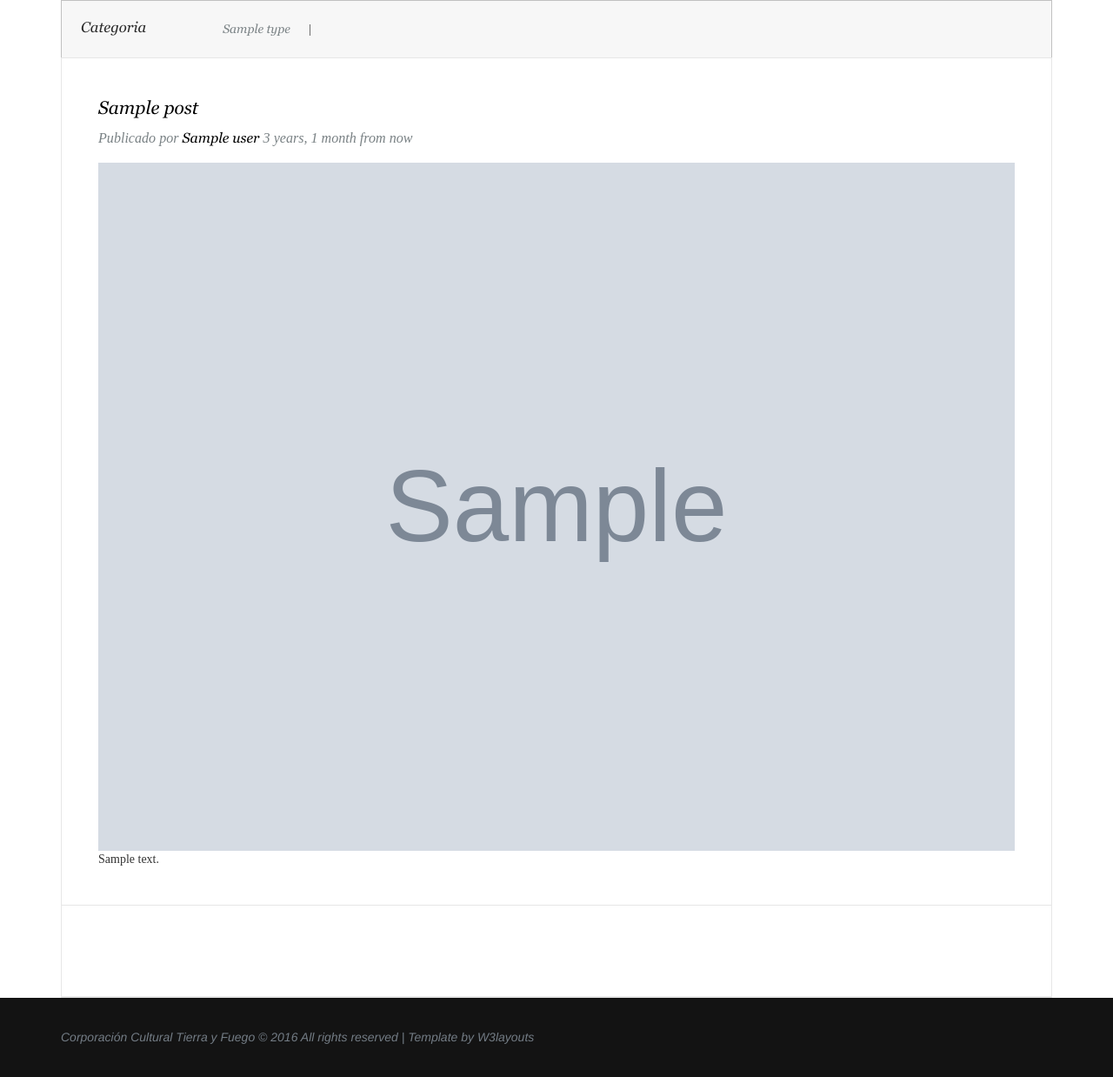
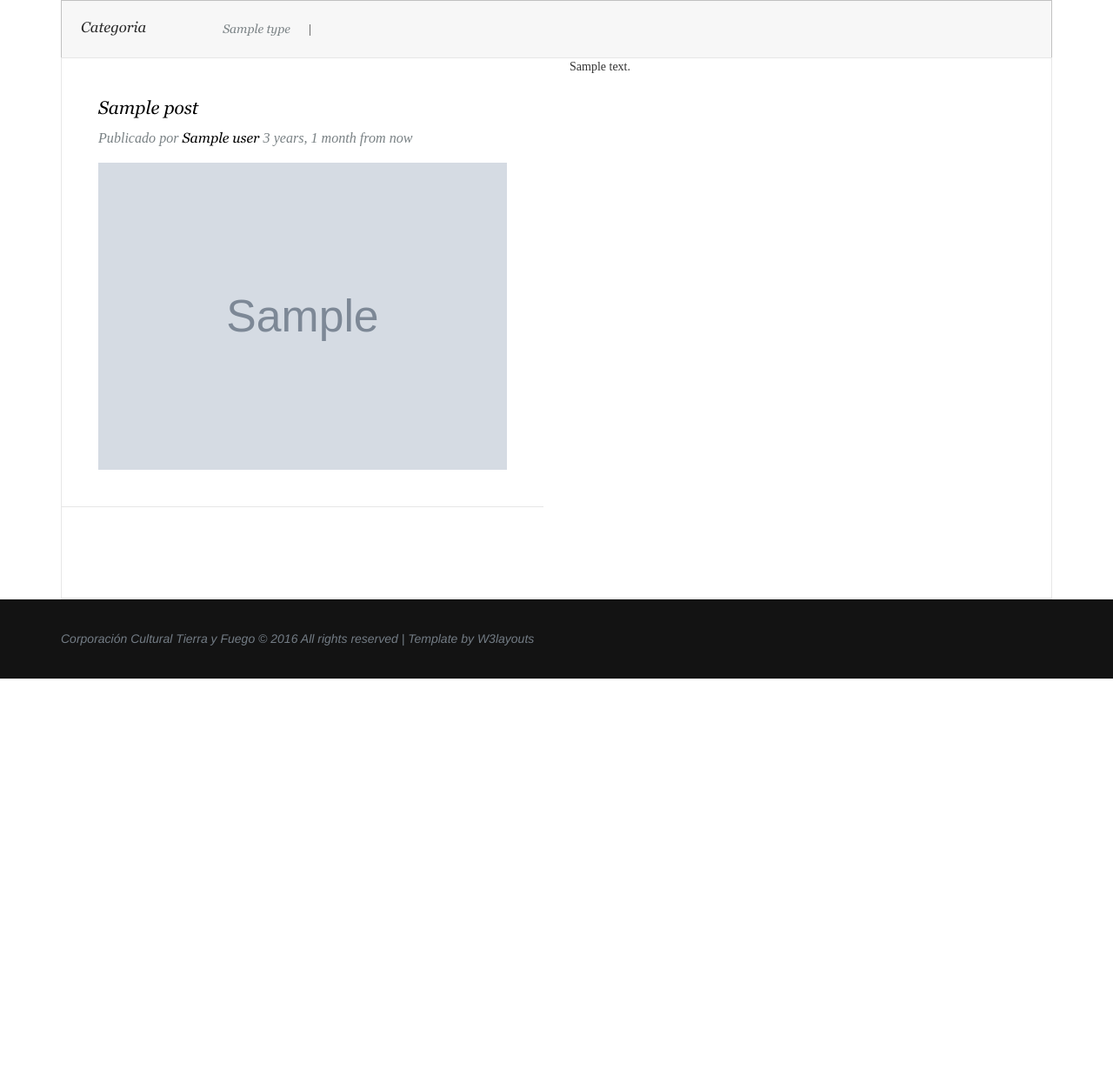
Before and after one commit to serivt/corptierrayfuego, a Django app: template cocutifu/web/templates/post.html in a window 1280 px wide. Shown: the part 102-1340 px from the top of the page at 87% size. After the commit the page ends 882 px from the top, so only its background shows below. Run offline with Django 3.2, Linux system fonts and the light colour scheme; the template is opened without the code that fills it: most values are stand-ins (such as "Sample title", 1, 10 or a date in 2020); grey boxes marked "Sample" are stand-in pictures; some libraries are stand-ins or nearby versions.

Commit message:
Cambios en la presentación de las publicaciones

```diff
--- a/cocutifu/cocutifu/templates/base.html
+++ b/cocutifu/cocutifu/templates/base.html
@@ -44,7 +44,7 @@
         <div class="list-nav">
           <ul>
             {% for type in post_types %}
-              <li><a href="{% url 'web:home' %}">{{ type.name }}</a></li>|
+              <li><a href="{% url 'web:home' %}?type={{ type.pk }}">{{ type.name }}</a></li>|
             {% endfor %}
           </ul>
         </div>
--- a/cocutifu/web/templates/post.html
+++ b/cocutifu/web/templates/post.html
@@ -12,16 +12,18 @@
 
 {% block content %}
   <div class="row">
-    <div class="col-xs-12">
+    <div class="col-xs-12 col-sm-6">
       <div class="single-page">
         <div class="print-main">
           <a href="single.html">{{ post.title }}</a>
           <p class="sub_head">Publicado por <a href="#">{{ post.user.get_full_name }}</a> {{ post.date|naturaltime }}</p>
           <a><img src="{{ post.image }}" class="img-responsive" alt="" /></a>
-          <div class="ptext" style="width:100%">
-            {{ post.content|safe }}
-          </div>
         </div>
+      </div>
+    </div>
+    <div class="col-xs-12 col-sm-6">
+      <div class="ptext" style="width:90%">
+        {{ post.content|safe }}
       </div>
     </div>
   </div>
--- a/cocutifu/web/views.py
+++ b/cocutifu/web/views.py
@@ -10,7 +10,11 @@ class HomeView(TemplateView):
 
     def get_context_data(self, **kwargs):
         context = super(self.__class__, self).get_context_data(**kwargs)
-        context['posts'] = Post.objects.filter(active=True)
+        if 'type' in self.request.GET and self.request.GET['type']:
+            post_type = get_object_or_404(PostType, pk=self.request.GET['type'])
+            context['posts'] = Post.objects.filter(types=post_type, active=True)
+        else:
+            context['posts'] = Post.objects.filter(active=True)
         repertoires = PostType.objects.filter(name__icontains='Repertorio')
         if repertoires.exists():
         	context['repertoires'] = Post.objects.filter(types=repertoires[0])
```
Also changed, not shown: cocutifu/cocutifu/static/img/eddyprofile.jpg, cocutifu/db.sqlite3, 1 other file.
